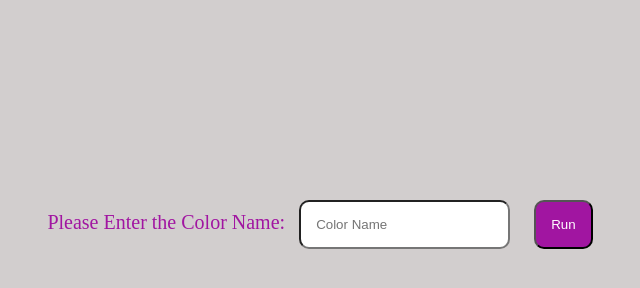
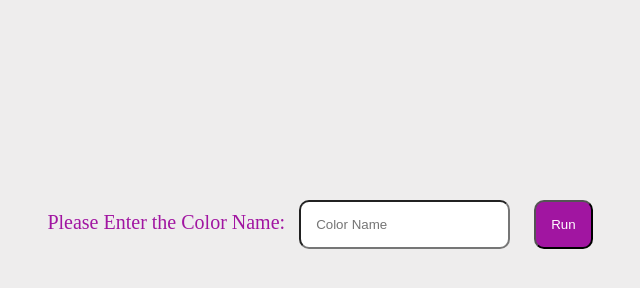
Before and after one commit to simamatin/coloredBoxes, a plain HTML site: page index.html in a window 1280 px wide. Shown: the whole page, without its empty margins (315-955 px from the left). Drawn offline with Linux system fonts and the light colour scheme.

Commit message:
change background color

```diff
--- a/css/style.css
+++ b/css/style.css
@@ -9,12 +9,11 @@
 body {
     width: 100%;
     height: 100vh;
-    background-color: #d2cece;
+    background-color: #eeeded;
 }
 
 .change {
     text-align: center;
-
 }
 
 .color-label {
```
